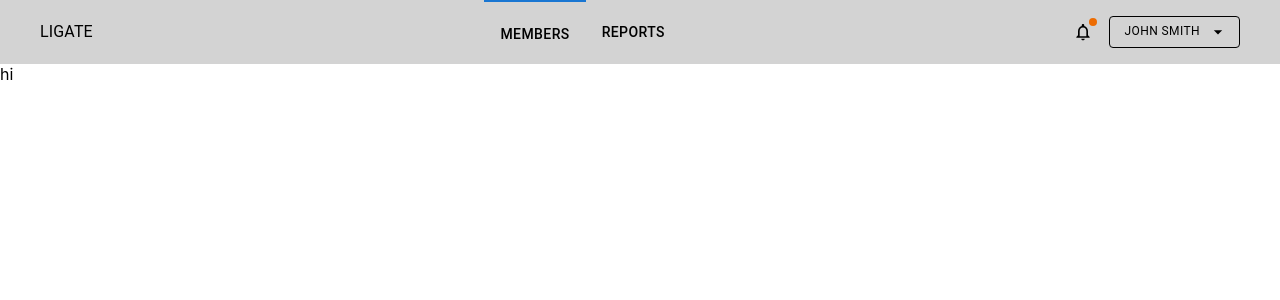
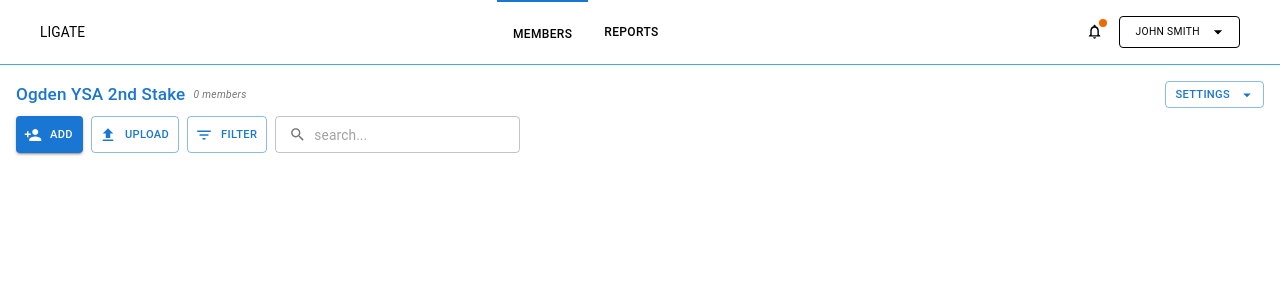
Before and after one commit to Naternelson/ligate-demo, a React (Create React App) app: page / in a window 1280 px wide. Shown: the top 300 px of the page. Built offline with nearby package versions, Linux system fonts and the light colour scheme.

Commit message:
Theme change

```diff
--- a/src/App.tsx
+++ b/src/App.tsx
@@ -1,8 +1,14 @@
+import { ThemeProvider } from '@mui/material/styles';
 import React from 'react';
 import AppRouter from './router';
+import mainTheme from "./themes/main"
+function App() {
+  return (
+    <ThemeProvider theme={mainTheme}>
+      <AppRouter/>
+    </ThemeProvider>
 
-function App() {
-  return <AppRouter/>;
+  );
 }
 
 export default App;
--- a/src/components/dash-nav-bar/index.tsx
+++ b/src/components/dash-nav-bar/index.tsx
@@ -1,12 +1,11 @@
-import { Box, ButtonBase, Paper, PaperProps, Toolbar, ToolbarProps } from "@mui/material";
+import { Box} from "@mui/material";
 import { BoxProps } from "@mui/system";
 import React from "react";
 import Logo from "./logo";
 import NavLinks from "./nav-links";
 import UserBar from "./user-bar";
 export default function DashboardNavbar(){
-    // const tProps:ToolbarProps = {sx:{bgcolor: 'gray', justifyContent: 'space-between'}}
-    const pProps:BoxProps = {sx: {px: 5, minHeight: "64px", display: 'flex', bgcolor: 'lightgray', justifyContent: 'space-between', alignItems: 'center'}}
+    const pProps:BoxProps = {sx: {px: 5, minHeight: "64px", display: 'flex', justifyContent: 'space-between', alignItems: 'center', borderBottom: 1, borderColor: 'primary.light'}}
     return (
         <Box {...pProps}>
             <Logo/>
--- a/src/components/dash-nav-bar/user-bar.tsx
+++ b/src/components/dash-nav-bar/user-bar.tsx
@@ -1,6 +1,6 @@
 import { ArrowDropDown, NotificationsNone } from "@mui/icons-material";
-import { Badge, BadgeProps, Box, BoxProps, Button, ButtonBase, ButtonProps, Link, Menu, MenuList, MenuListProps, MenuProps, Typography } from "@mui/material";
-import { ReactNode, useRef, useState } from "react";
+import { Badge, BadgeProps, Box, BoxProps, Button, ButtonBase, ButtonProps, Menu, MenuList, MenuListProps, MenuProps, Typography } from "@mui/material";
+import { ReactNode, useState } from "react";
 
 export default function UserBar(){
     const [open, setOpen] = useState(false)
--- /dev/null
+++ b/src/components/stake-member-table/index.tsx
@@ -0,0 +1,41 @@
+import {Box} from "@mui/material"
+import { createContext, PropsWithChildren, useContext, useState} from "react"
+import TableHeader, { TableHeaderItem } from "./table-header"
+const Context = createContext<Partial<TableValue>>({})
+interface TableValue{
+    count: [number, React.Dispatch<React.SetStateAction<number>>],
+    title: [string, React.Dispatch<React.SetStateAction<string>>],
+    unitLabel?: [string, React.Dispatch<React.SetStateAction<string>>],
+    headers: [TableHeaderItem[], React.Dispatch<React.SetStateAction<TableHeaderItem[]>>],
+    filterBy: [string, React.Dispatch<React.SetStateAction<string>>]
+}
+
+interface TableProps{
+    title: string,
+    headers: TableHeaderItem[],
+    unitLabel?: string
+}
+export default function StakeMemberTable(props:PropsWithChildren<TableProps>){
+    const count = useState(0)
+    const unitLabel = useState(props.unitLabel || "item")
+    const headers = useState(props.headers)
+    const title = useState(props.title)
+    const filterBy = useState("")
+    const value:TableValue = {
+        count,
+        title,
+        unitLabel,
+        headers,
+        filterBy
+    }
+    const providerProps = {value}
+    return (
+        <Context.Provider {...providerProps}>
+            <TableHeader/>
+        </Context.Provider>
+    )
+}
+
+export function useStakeTableContext(){
+    return useContext(Context)
+}
--- /dev/null
+++ b/src/components/stake-member-table/table-header.tsx
@@ -0,0 +1,79 @@
+import { ArrowDropDown, FilterList, PersonAdd, Search, Upload } from "@mui/icons-material";
+import { Box, BoxProps, Button, ButtonProps, InputAdornment, TextField, TextFieldProps, Typography } from "@mui/material";
+import { ReactNode } from "react";
+import { useStakeTableContext } from ".";
+
+export enum TableType{
+    Icon,
+    Text,
+    Number,
+    Empty
+}
+export enum SortDirection{
+    ASC="asc",
+    DESC="desc"
+}
+
+export interface TableHeaderItem{
+    type: TableType,
+    value: ReactNode|string|number|null,
+    sortable:boolean,
+    sortDirection: SortDirection,
+    active: boolean
+}
+
+export function createTableHeaderItem(params:Partial<TableHeaderItem>):TableHeaderItem{
+    const item:TableHeaderItem = {
+        value: params.value || null,
+        type: params.type || TableType.Empty,
+        sortable: params.sortable === true ? true : false,
+        sortDirection: params.sortDirection || SortDirection.ASC,
+        active: false
+    }
+    return item
+}
+
+export default function TableHeader(){
+    const context = useStakeTableContext()
+    const {count, unitLabel} = context
+    const boxProps:BoxProps = {display: 'flex', flexDirection: 'row', justifyContent: 'space-between', p:2}
+    const settingButtonProps:ButtonProps = {size:"small", color: 'primary', variant:"outlined", endIcon: <ArrowDropDown/>}
+    const countCaption = `${count ? count[0] : 0} ${unitLabel ? unitLabel[0] : "individual"}s`
+    const titleBoxProps:BoxProps = {display:'flex', flexDirection:'row', alignItems:'center', gap:1}
+    const buttonAddProps:ButtonProps = { size: 'small', variant: 'contained', color: 'primary', startIcon:<PersonAdd fontSize="small"/>}
+    const buttonUploadProps:ButtonProps = {...buttonAddProps, variant:"outlined", startIcon: <Upload fontSize="small"/>}
+    const buttonFilterProps:ButtonProps = {...buttonUploadProps, startIcon: <FilterList fontSize="small"/>}
+    const searchField:TextFieldProps = {
+        value: context.filterBy ? context.filterBy[0] : "",
+        variant:"outlined",
+        size:'small',
+        placeholder:'search...',
+        onChange:(e) => {
+            if(context.filterBy) context.filterBy[1](e.target.value)
+        },
+        InputProps: {
+            startAdornment: <InputAdornment position="start"><Search fontSize="small"/></InputAdornment>
+        }
+    }
+    return (
+        <Box {...boxProps}>
+            <Box sx={{display: 'flex', flexDirection: 'column', gap:1}}>
+                <Box {...titleBoxProps}>
+                    <Typography variant="h6" color={"primary"}>Ogden YSA 2nd Stake</Typography>
+                    <Typography variant="caption" sx={{fontStyle:"italic", color: 'grey.600'}}>{countCaption}</Typography>
+                </Box>
+                <Box  sx={{display: 'flex', flexDirection: 'row', gap:1}}>
+                    <Button {...buttonAddProps}>Add</Button>
+                    <Button {...buttonUploadProps}>Upload</Button>
+                    <Button {...buttonFilterProps}>Filter</Button>
+                    <TextField {...searchField}/>
+                </Box>
+            </Box>
+            <Box>
+                <Button {...settingButtonProps}>
+                    Settings
+                </Button>
+            </Box>
+        </Box>
+    )
+}
--- a/src/index.css
+++ b/src/index.css
@@ -3,6 +3,7 @@ body {
   font-family: -apple-system, BlinkMacSystemFont, 'Segoe UI', 'Roboto', 'Oxygen',
     'Ubuntu', 'Cantarell', 'Fira Sans', 'Droid Sans', 'Helvetica Neue',
     sans-serif;
+    font-size: 14px;
   -webkit-font-smoothing: antialiased;
   -moz-osx-font-smoothing: grayscale;
 }
--- /dev/null
+++ b/src/themes/main.ts
@@ -0,0 +1,9 @@
+import { createTheme } from "@mui/material/styles";
+
+const mainTheme = {
+    typography: {
+        fontSize: 12,
+        htmlFontSize: 16,
+    }
+}
+export default createTheme(mainTheme)
--- a/src/views/home/index.tsx
+++ b/src/views/home/index.tsx
@@ -1,10 +1,10 @@
 import { Box } from "@mui/material";
-import DashboardNavbar from "../../components/dash-nav-bar";
+import StakeMemberTable from "../../components/stake-member-table";
 
 export default function DashboardHome(){
     return (
         <Box>
-            hi
+            <StakeMemberTable title="Ogden YSA 2nd Stake" unitLabel="member" headers={[]}/>
         </Box>
     )
 }
--- a/tsconfig.json
+++ b/tsconfig.json
@@ -1,6 +1,6 @@
 {
   "compilerOptions": {
-    "target": "esnext",
+    "target": "es6",
     "lib": [
       "dom",
       "dom.iterable",
```
